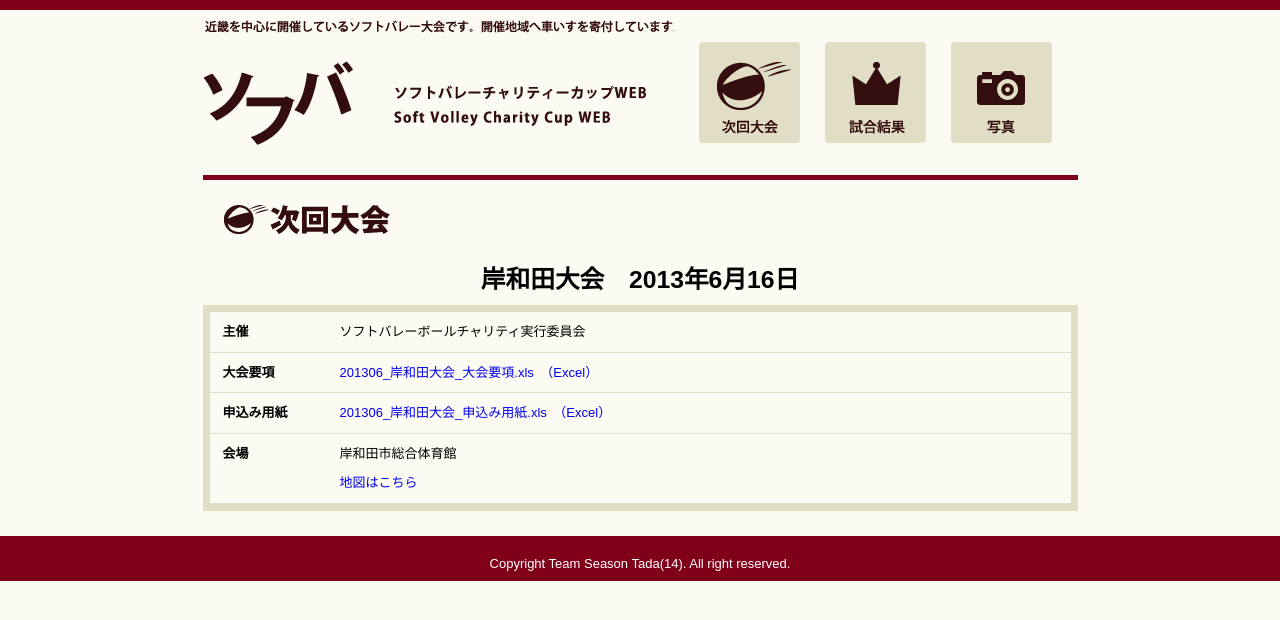
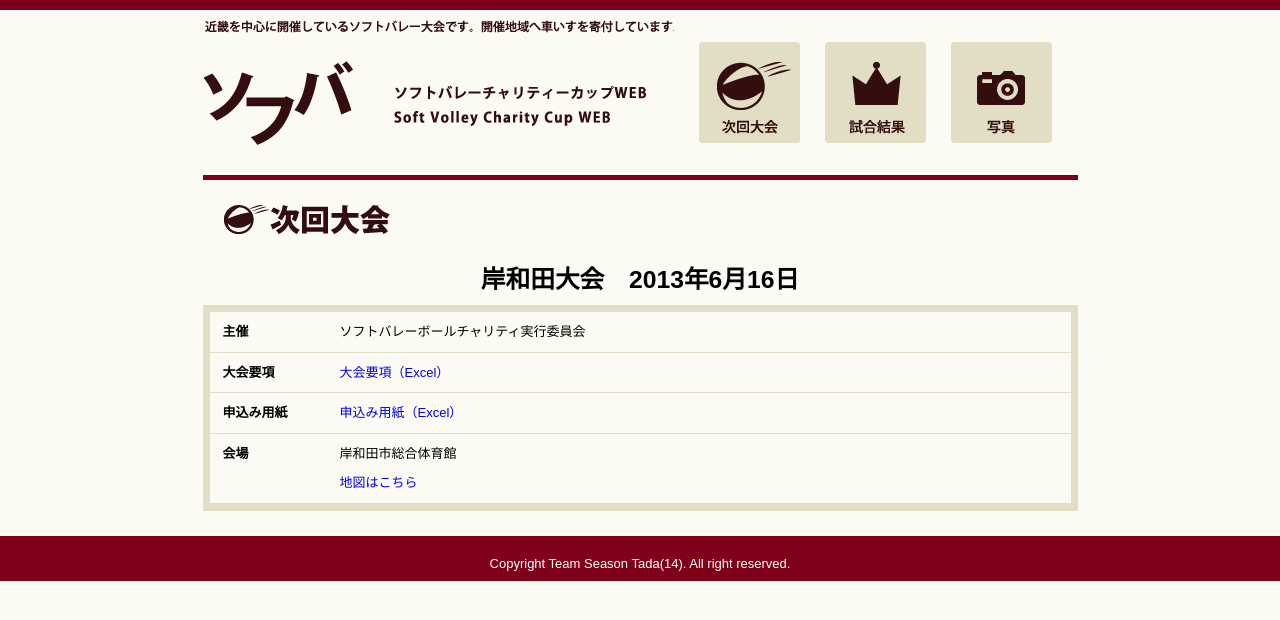
Before and after one commit to nakamoto023/CharityCupWeb, a plain HTML site: page nextCup.html in a window 1280 px wide. Drawn offline with Linux system fonts and the light colour scheme.

Commit message:
Excelファイル名をアルファベットへ変更
iOSで日本語ファイル名がNG

```diff
--- a/nextCup.html
+++ b/nextCup.html
@@ -43,9 +43,9 @@
       <dt>主催</dt>
       <dd class="lastdd">ソフトバレーボールチャリティ実行委員会</dd>
       <dt>大会要項</dt>
-      <dd class="lastdd"><a href="res/201306_kishiwada/201306_岸和田大会_大会要項.xls">201306_岸和田大会_大会要項.xls　（Excel）</a></dd>
+      <dd class="lastdd"><a href="res/201306_kishiwada/201306_kishiwada_summary.xls">大会要項（Excel）</a></dd>
       <dt>申込み用紙</dt>
-      <dd class="lastdd"><a href="res/201306_kishiwada/201306_岸和田大会_申込み用紙.xls">201306_岸和田大会_申込み用紙.xls　（Excel）</a></dd>
+      <dd class="lastdd"><a href="res/201306_kishiwada/201306_kishiwada_application.xls">申込み用紙（Excel）</a></dd>
       <dt>会場</dt>
       <dd>岸和田市総合体育館</dd>
       <dd class="lastdd"><a href="http://maps.google.co.jp/maps?q=%E5%A4%A7%E9%98%AA%E5%BA%9C%E5%B2%B8%E5%92%8C%E7%94%B0%E5%B8%82%E8%A5%BF%E4%B9%8B%E5%86%85%E7%94%BA%EF%BC%94%EF%BC%95%EF%BC%8D%EF%BC%91&hl=ja&ie=UTF8&ll=34.479109,135.385208&spn=0.238296,0.3368&sll=34.728949,138.455511&sspn=59.222877,86.220703&brcurrent=3,0x6000e86b2acc70d7:0xa399ff48811f596d,0&hnear=%E5%A4%A7%E9%98%AA%E5%BA%9C%E5%B2%B8%E5%92%8C%E7%94%B0%E5%B8%82%E8%A5%BF%E4%B9%8B%E5%86%85%E7%94%BA%EF%BC%94%EF%BC%95%E2%88%92%EF%BC%91&t=m&z=12" target="_blank">地図はこちら</a></dd>
```
Also changed, not shown: 4 other files.
